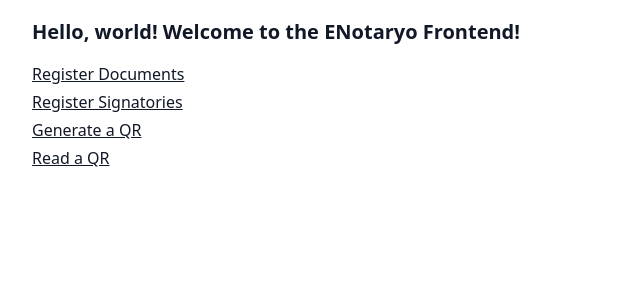
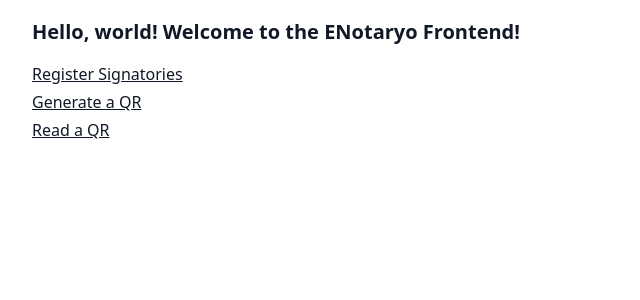
Before and after one commit to VeeIsForVictor/enotaryo, a SvelteKit app: page / in a window 1280 px wide. Shown: the top 300 px of the page, without its empty margins (0-640 px from the left). Built offline with nearby package versions, Linux system fonts and the light colour scheme.

Commit message:
fix: remove unused document registration route

```diff
--- a/src/routes/+page.svelte
+++ b/src/routes/+page.svelte
@@ -1,6 +1,6 @@
 <div class="prose">
 	<h3 class="h3">Hello, world! Welcome to the ENotaryo Frontend!</h3>
-	<a href="/document">Register Documents</a><br />
+	<!-- <a href="/document">Register Documents</a><br /> -->
 	<a href="/signatory">Register Signatories</a><br />
 	<a href="/generate">Generate a QR</a><br />
 	<a href="/read">Read a QR</a><br />
```
